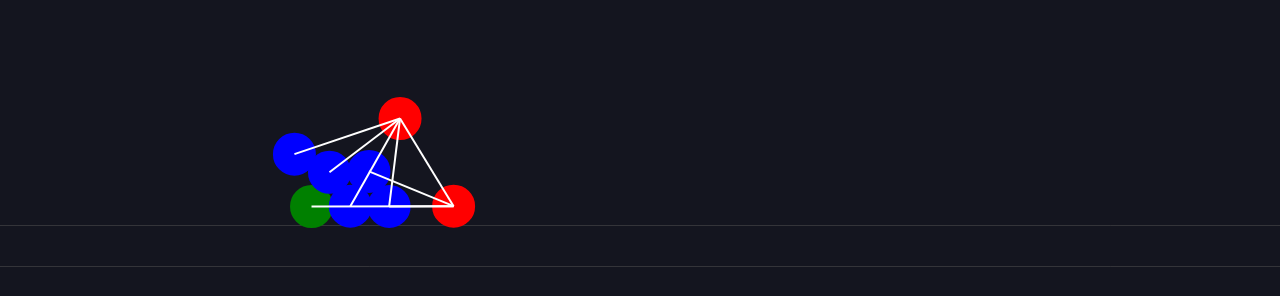
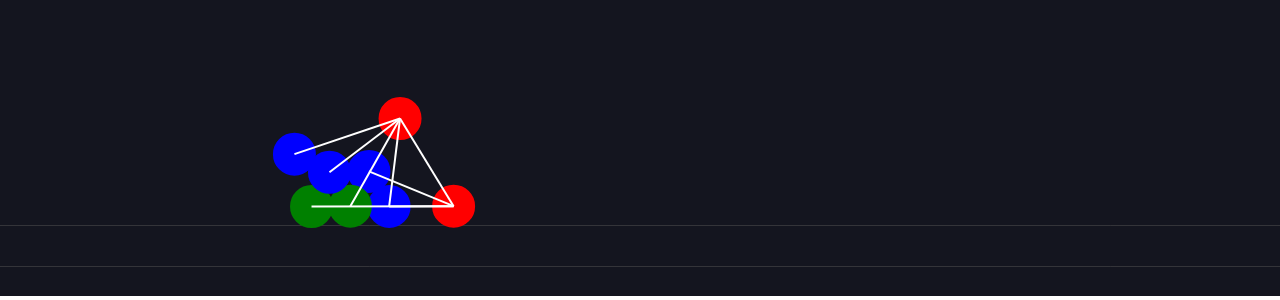
Before and after one commit to jFrisks/graph-traversal-visualizer, a React (Create React App) app: page / in a window 1280 px wide. Shown: the part 504-804 px from the top of the page. Built offline with nearby package versions, Linux system fonts and the light colour scheme.

Commit message:
Just before refactoring to separet Graph file

```diff
--- a/src/components/GraphView/GraphView.jsx
+++ b/src/components/GraphView/GraphView.jsx
@@ -9,6 +9,11 @@ var Engine = Matter.Engine,
     Constraint = Matter.Constraint,
     Mouse = Matter.Mouse,
     MouseConstraint = Matter.MouseConstraint;
+
+var defaultColor = 'blue',
+    selectColor = 'green',
+    visitedColor = 'red';
+
 
 //nodesNeighbours: id -> [...nodeIDS]
 var nodesNeighbours = new Map()
@@ -97,11 +102,10 @@ class GraphView extends React.Component{
         nodesNeighbours.set(id, neighbours)
 
         //Create node body
-        let color = 'blue'
         let options = {
             render: {
-                fillStyle: color,
-                strokeStyle: color,
+                fillStyle: defaultColor,
+                strokeStyle: defaultColor,
                 lineWidth: 3
            }
         }
@@ -136,8 +140,7 @@ class GraphView extends React.Component{
     }
 
     addNodeToVisited(nodeID) {
-        let nodeBody = nodesBodies.get(nodeID)
-        let nodeNeighbours = nodesNeighbours.get(nodeID)
+        const {nodeBody, nodeNeighbours} = this.getNodeProps(nodeID)
 
         //error
         if(!nodeBody || !nodeNeighbours) {
@@ -147,8 +150,7 @@ class GraphView extends React.Component{
         //add to array
         visitedNodes.set(nodeID, nodeNeighbours)
         //set specific color for visited nodes
-        nodeBody.render.fillStyle = 'red'
-        nodeBody.render.strokeStyle = 'red'
+        this.setColor(nodeBody, visitedColor)
     }
 
     selectNode(nodeID) {
@@ -159,14 +161,12 @@ class GraphView extends React.Component{
         selectedNode = nodeID
 
         //change color on newly selected node.
-        nodeBody.render.fillStyle = 'green'
-        nodeBody.render.strokeStyle = 'green'
+        this.setColor(nodeBody, selectColor)
 
         //Change back color of prev selected node
-        const prevNodeBody = nodesBodies.get(prevSelectedID)
+        const {prevNodeBody, nodeNeighbours} = this.getNodeProps(prevSelectedID)
         if(!prevNodeBody) return
-        prevNodeBody.render.fillStyle = 'blue'
-        prevNodeBody.render.strokeStyle = 'blue'
+        this.setColor(prevNodeBody, defaultColor)
     }
 
     getNodeProps(nodeID) {
@@ -179,6 +179,10 @@ class GraphView extends React.Component{
         return {nodeBody, nodeNeighbours}
     }
 
+    setColor(nodeBody, color) {
+        nodeBody.render.fillStyle = color
+        nodeBody.render.strokeStyle = color
+    }
 
     createConstraint(bodyA, bodyB, options) {
         //TODO - looks so theres no already exisitng
```
